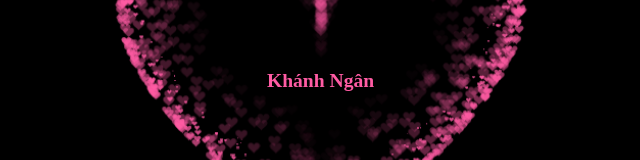
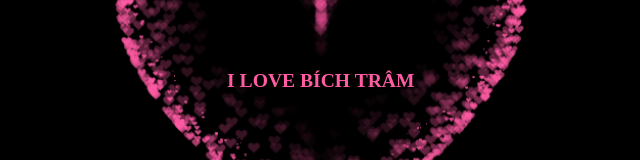
Before and after one commit to Hieu05/bichtram, a plain HTML site: page index.html in a window 1280 px wide. Shown: the part 319-479 px from the top of the page, without its empty margins (319-959 px from the left). Drawn offline with Linux system fonts and the light colour scheme.

Commit message:
Update index.html

```diff
--- a/index.html
+++ b/index.html
@@ -118,7 +118,7 @@
 
 
 <BODY>
-  <h1> Khánh Ngân </h1>
+  <h1> I LOVE BÍCH TRÂM </h1>
   <div class="box">
     <canvas id="pinkboard"></canvas>
   </div>
```
